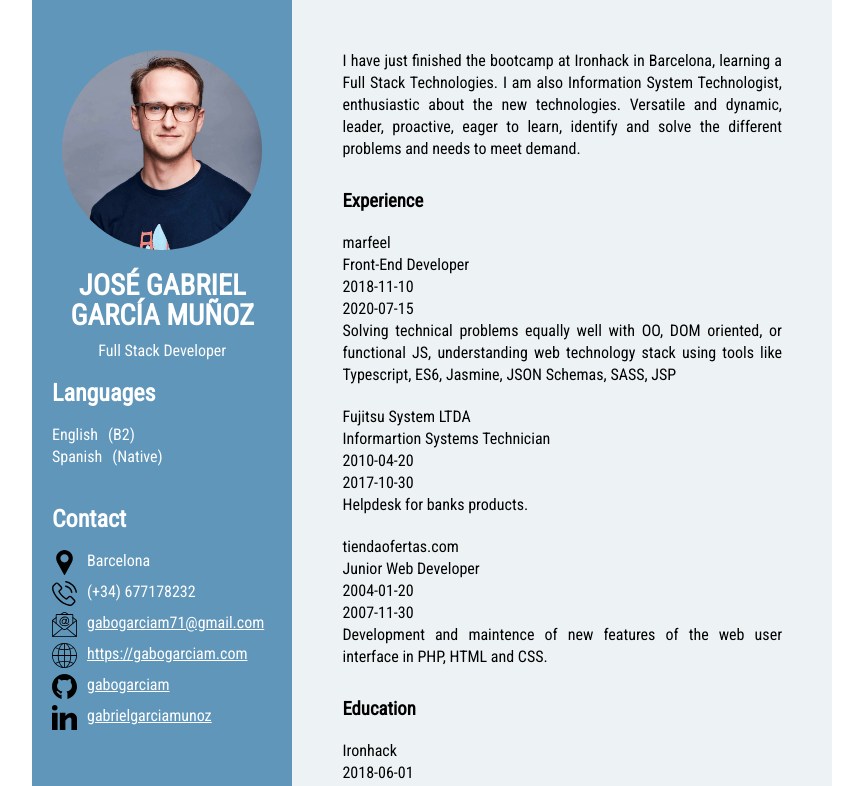
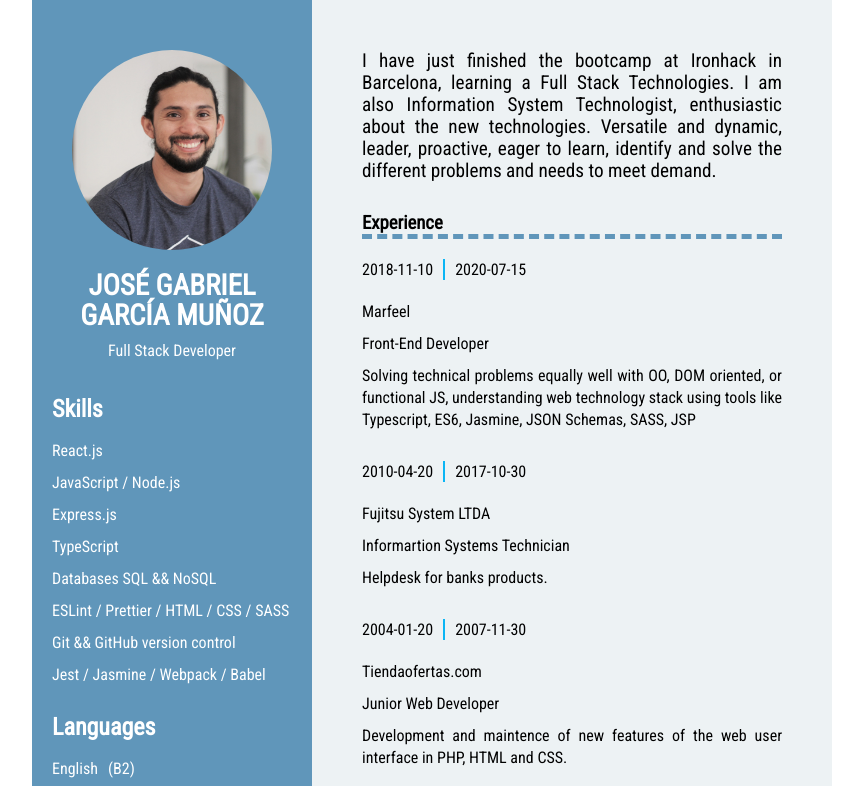
Before and after one commit to gabogarciam/resume, a React app: page / in a window 1280 px wide. Shown: the top 786 px of the page, without its empty margins (208-1071 px from the left). Built offline with nearby package versions, Linux system fonts and the light colour scheme.

Commit message:
Added skills component

```diff
--- a/src/components/Contact/Contact.js
+++ b/src/components/Contact/Contact.js
@@ -16,7 +16,7 @@
                         <ul>
                             <div className='location  logo'>
                                 <li><img src={ubicationLogo} alt="map logo" /></li>
-                                <li>{ResumeData.basics.location.city}</li>
+                                <li>{ResumeData.basics.location.city+', '+ResumeData.basics.location.country}</li>
                             </div>
                             <div className='phone  logo'>
                                 <li><img src={phoneLogo} alt="phone logo" /></li>
--- a/src/components/Contact/Contact.scss
+++ b/src/components/Contact/Contact.scss
@@ -1,10 +1,6 @@
 .__contact {
     text-align: justify;
-    padding: 20px;
-}
-
-.__contact h2 {
-    margin-bottom: 20px;
+    padding: 20px 0 0 20px;
 }
 
 .logo {
--- a/src/components/Education/Education.js
+++ b/src/components/Education/Education.js
@@ -9,9 +9,11 @@
                 {ResumeData.education.map((item, index) => {
                     return (
                         <ul className='education__experience' key={index}>
+                            <div className='date'>
+                                <li>{item.startDate}</li>
+                                <li>{item.endDate}</li>
+                            </div>
                             <li>{item.institution}</li>
-                            <li>{item.startDate}</li>
-                            <li>{item.endDate}</li>
                             <li>{item.area}</li>
                         </ul>
                     )
--- a/src/components/Experience/Experience.js
+++ b/src/components/Experience/Experience.js
@@ -10,10 +10,12 @@
                 {ResumeData.work.map((item, index) => {
                     return (
                         <ul className='work__experience' key={index}>
+                            <div className='date'>
+                                <li>{item.startDate}</li>
+                                <li>{item.endDate}</li>
+                            </div>
                             <li>{item.company}</li>
                             <li>{item.position}</li>
-                            <li>{item.startDate}</li>
-                            <li>{item.endDate}</li>
                             <li>{item.summary}</li>
                         </ul>
                     )
--- a/src/components/Experience/Experience.scss
+++ b/src/components/Experience/Experience.scss
@@ -0,0 +1,21 @@
+.date {
+    display: flex;
+    margin-bottom: 10px;
+}
+
+li {
+    margin-bottom: 10px;
+}
+
+.date li:last-child::before {
+    content: "";
+    top: 5px;
+    width: 6px;
+    height: 6px;
+    border: 1px solid #0bb5f4;
+    margin-right: 10px;
+}
+
+.date li:last-child {
+    margin-left: 10px;
+}
--- a/src/components/Languages/Languages.scss
+++ b/src/components/Languages/Languages.scss
@@ -1,10 +1,6 @@
 .__languages {
     text-align: justify;
-    padding: 20px;
-}
-
-.__languages h2 {
-    margin-bottom: 20px;
+    padding: 20px 0 0 20px;
 }
 
 .__languages ul {
--- a/src/components/Resume/Resume.js
+++ b/src/components/Resume/Resume.js
@@ -2,7 +2,8 @@
 import ResumeData from './ResumeData.json'
 import './Resume.scss'
 
-import ImageProfile from './image__profile.jpg';
+import ImageProfile from '../../../public/image__profile.jpg';
+import Skills from '../Skills/Skills'
 import Contact from '../Contact/Contact'
 import Languages from '../Languages/Languages'
 import Experience from '../Experience/Experience'
@@ -20,11 +21,14 @@
                         <p className="profile__name">{ResumeData.basics.name}</p>
                         <p className="profile__label">{ResumeData.basics.label}</p>
                     </div>
+                    <Skills />
                     <Languages />
                     <Contact />
                 </div>
                 <div className='resume__body'>
-                    <div className='resume__summary'>{ResumeData.basics.summary}</div>
+                    <div className='resume__summary'>
+                        {ResumeData.basics.summary}
+                    </div>
                     <div className='experience__'>
                         <Experience />
                         <Education />
--- a/src/components/Resume/Resume.scss
+++ b/src/components/Resume/Resume.scss
@@ -5,10 +5,14 @@
 }
 
 .resume__basics {
-    width: 40%;
+    width: 45%;
     background: #6096ba;
     text-align: center;
     color: #fff;
+}
+
+.resume__basics h2 {
+    margin-bottom: 20px;
 }
 
 .resume__body {
@@ -16,6 +20,10 @@
     background: #edf2f4;
     padding: 50px;
     text-align: justify;
+}
+
+.resume__summary {
+    font-size: 1.2rem;
 }
 
 .image__profile {
@@ -40,6 +48,11 @@
 
 .profile__label {
     margin-top: 10px;
+}
+
+h3 {
+    border-bottom: 5px solid #6096ba;
+    border-bottom-style: dashed;
 }
 
 .experience__ h3 {
--- a/src/components/Resume/ResumeData.json
+++ b/src/components/Resume/ResumeData.json
@@ -11,7 +11,7 @@
       "address": "Calle Padilla 175",
       "postalCode": "08013",
       "city": "Barcelona",
-      "countryCode": "ES",
+      "country": "Spain",
       "region": "Catalunya"
     },
     "profiles": [
@@ -29,7 +29,7 @@
   },
   "work": [
     {
-      "company": "marfeel",
+      "company": "Marfeel",
       "position": "Front-End Developer",
       "website": "https://www.marfeel.com/",
       "startDate": "2018-11-10",
@@ -51,7 +51,7 @@
       ]
     },
     {
-      "company": "tiendaofertas.com",
+      "company": "Tiendaofertas.com",
       "position": "Junior Web Developer",
       "website": "https://tiendaofertas.com",
       "startDate": "2004-01-20",
@@ -118,8 +118,66 @@
   ],
   "skills": [
     {
-      "name": "Web Development",
-      "level": "Master",
+      "name": "React.js",
+      "level": "Intermediate",
+      "keywords": [
+        "HTML",
+        "CSS",
+        "Javascript"
+      ]
+    },
+    {
+      "name": "JavaScript / Node.js",
+      "level": "Intermediate",
+      "keywords": [
+        "NodeJS",
+        "Javascript"
+      ]
+    },
+    {
+      "name": "Express.js",
+      "level": "Intermediate",
+      "keywords": [
+        "Express.js",
+        "Javascript"
+      ]
+    },
+    {
+      "name": "TypeScript",
+      "level": "Intermediate",
+      "keywords": [
+        "TypeScript"
+      ]
+    },
+    {
+      "name": "Databases SQL && NoSQL",
+      "level": "Intermediate",
+      "keywords": [
+        "SQL",
+        "NoSQL",
+        "Javascript"
+      ]
+    },
+    {
+      "name": "ESLint / Prettier / HTML / CSS / SASS",
+      "level": "Intermediate",
+      "keywords": [
+        "HTML",
+        "CSS",
+        "SASS"
+      ]
+    },
+    {
+      "name": "Git && GitHub version control",
+      "level": "Intermediate",
+      "keywords": [
+        "Git",
+        "Javascript"
+      ]
+    },
+    {
+      "name": "Jest / Jasmine / Webpack / Babel",
+      "level": "Intermediate",
       "keywords": [
         "HTML",
         "CSS",
--- /dev/null
+++ b/src/components/Skills/Skills.js
@@ -0,0 +1,22 @@
+import React, { Component } from 'react';
+import ResumeData from '../Resume/ResumeData.json'
+import './Skills.scss'
+
+class Skills extends Component {
+    render() {
+        return (
+            <div className='__skills'>
+                        <h2>Skills</h2>
+                        <ul>
+                            {ResumeData.skills.map((item, index) => {
+                                return (
+                                    <li key={index}>{item.name}</li>
+                                )
+                            })}
+                        </ul>
+            </div>
+        )
+    }
+}
+
+export default Skills;
--- /dev/null
+++ b/src/components/Skills/Skills.scss
@@ -0,0 +1,4 @@
+.__skills {
+    text-align: justify;
+    padding: 36px 0 0 20px;
+}
```
Also changed, not shown: public/image__profile.jpg (added), src/components/Resume/image__profile.jpg (deleted).
